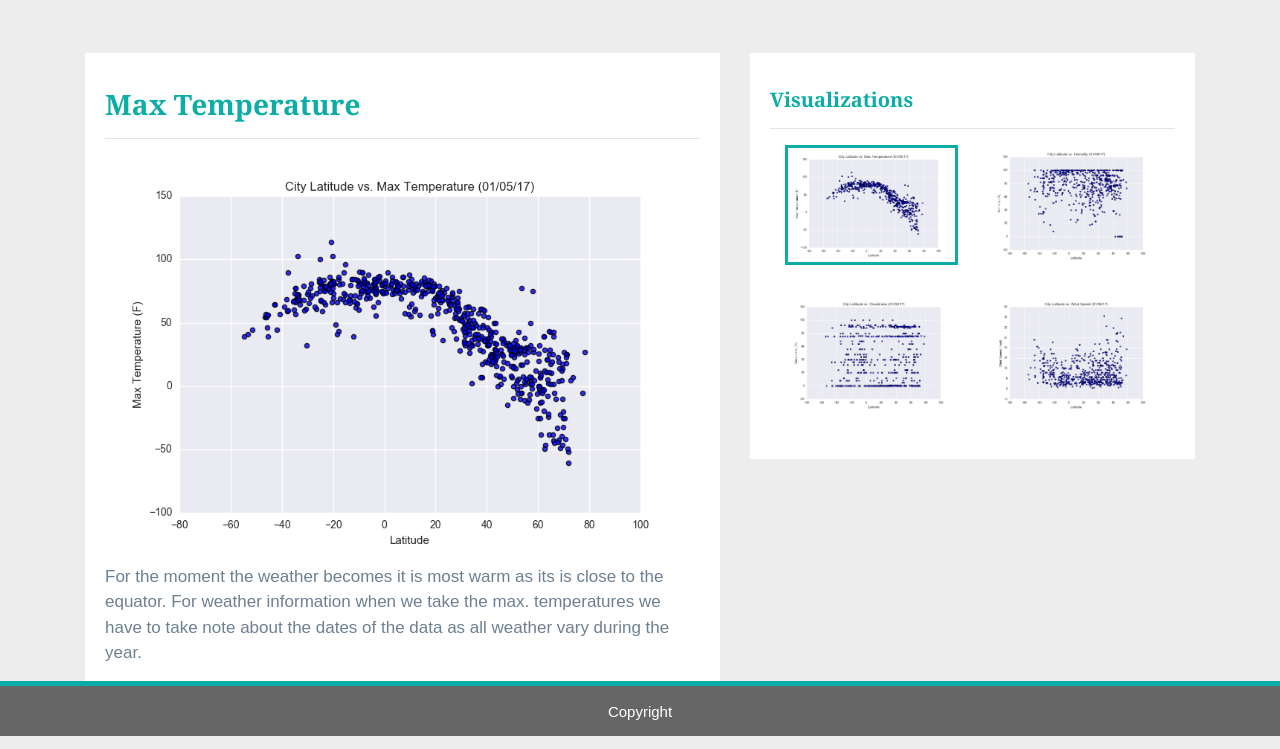
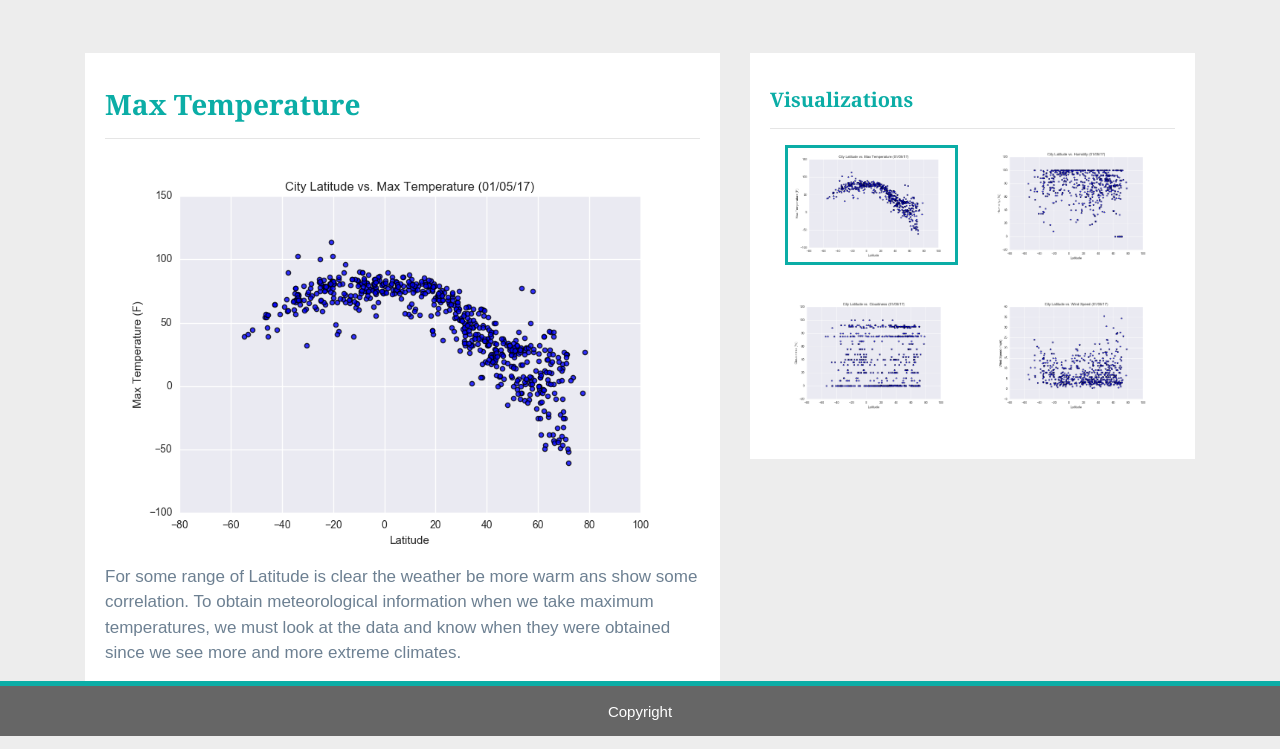
Before and after one commit to luciernaguz/-Web-Design-Challenge, a plain HTML site: page WebVisualizations/max_temperature.html in a window 1280 px wide. Shown: the part 64-813 px from the top of the page. Drawn offline with nearby package versions, Linux system fonts and the light colour scheme.

Commit message:
Update Changes

```diff
--- a/WebVisualizations/max_temperature.html
+++ b/WebVisualizations/max_temperature.html
@@ -53,9 +53,11 @@
           <h3 class="title">Max Temperature</h3>
           <hr>
           <img src="../assets/images/Fig1.png" alt="Max Temperature Graph">
-          <p>For the moment the weather becomes it is most warm as its is close to the equator.
-            For weather information when we take the max. temperatures we have to take note
-            about the dates of the data as all weather vary during the year.</p>
+          <p>For some range of Latitude is clear the weather be more warm ans show
+             some correlation.
+             To obtain meteorological information when we take maximum temperatures,
+             we must look at the data and know when they were obtained since we see
+             more and more extreme climates.</p>
         </div>
       </div>
       <div class="col-lg-5 col-md-12">
```
